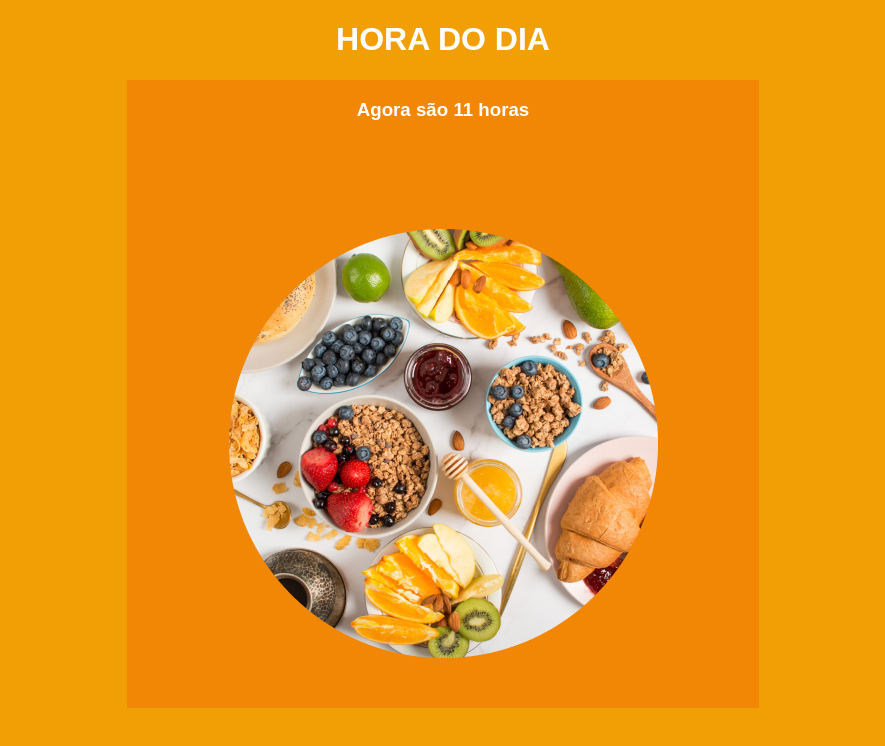
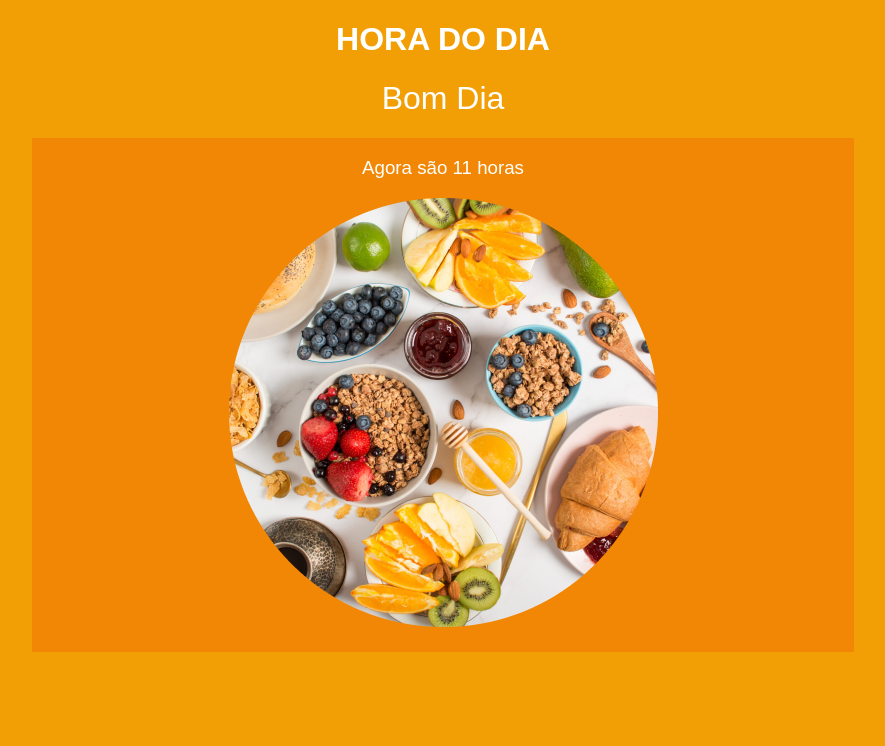
Before and after one commit to joaovictor31/exercicios-cursoemvideojs, a plain HTML site: page Hora do Dia/index.html in a window 1280 px wide. Shown: the whole page, without its empty margins (197-1082 px from the left). Drawn offline with Linux system fonts and the light colour scheme.

Commit message:
Finalização Desktop

```diff
--- a/Hora do Dia/index.html
+++ b/Hora do Dia/index.html
@@ -8,9 +8,11 @@
 </head>
 <body>
     <h1 class="titulo">HORA DO DIA</h1>
+    <h1 class="mensagem">Bom Dia</h1>
     <div class="principal">
         <h3 class="subtitulo">Agora são 6 horas</h3>
-        <img src="Ellipse 86.png" alt="manha" id="img-manha">
+        <img src="Ellipse 86.png" alt="manha" class="img-manha">
+
     </div>
     <script src="script.js"></script>
 </body>
--- a/Hora do Dia/script.js
+++ b/Hora do Dia/script.js
@@ -3,7 +3,25 @@ let data = new Date();
 let dia = data.getDate();
 let hora = data.getHours();
 let minutos = data.getMinutes();
-console.log(`Agora são ${hora} horas e ${minutos} minutos`);
 
 let frase = document.querySelector(".subtitulo");
-frase.innerText = `Agora são ${hora} horas`
+let mensagem = document.querySelector(".mensagem")
+let imagem = document.querySelector(".img-manha");
+let principal = document.querySelector(".principal")
+
+
+if (hora >= 12 && hora <= 17){
+    imagem.setAttribute('src', "Ellipse 87.png");
+    document.body.style.backgroundColor = "#4A96D9"
+    principal.style.backgroundColor= "#356FA2"
+    mensagem.innerText = 'Boa Tarde'
+    frase.innerText = `Agora são ${hora} horas`
+} else if (hora >= 18 && hora <= 23){
+    imagem.setAttribute('src', "Ellipse 88.png");
+    document.body.style.backgroundColor = "#011526"
+    principal.style.backgroundColor = "#023859"
+    mensagem.innerText = 'Boa Noite';
+    frase.innerText = `Agora são ${hora} horas`
+} else{
+    frase.innerText = `Agora são ${hora} horas`
+}
--- a/Hora do Dia/style.css
+++ b/Hora do Dia/style.css
@@ -9,22 +9,31 @@ body{
 }
 
 .principal{
-    width: 50%;
+    width: 65%;
     margin: auto;
     display: flex;
     flex-direction: column;
     align-items: center;
-    background-color:#F28705;;
+    background-color:#F28705;
+    padding-bottom: 25px;
 
 }
 
-#img-manha{
-    padding: 0px 0 50px 0;
-    margin-top: 90px;
-}
 
 .subtitulo{
     color: white;
     font-family: Arial, Helvetica, sans-serif;
+    text-align: center;
+    color: white;
+    font-family: Arial, Helvetica, sans-serif;
+    font-weight: 500;
+}
 
+.mensagem{
+    color: white;
+    font-family: Arial, Helvetica, sans-serif;
+    text-align: center;
+    color: white;
+    font-family: Arial, Helvetica, sans-serif;
+    font-weight: 500;
 }
```
Also changed, not shown: Hora do Dia/Ellipse 87.png (added), Hora do Dia/Ellipse 88.png (added), Hora do Dia/img-manha.jpg (deleted), Hora do Dia/img-noite.jpg (deleted), Hora do Dia/img-tarde.jpg (deleted).
